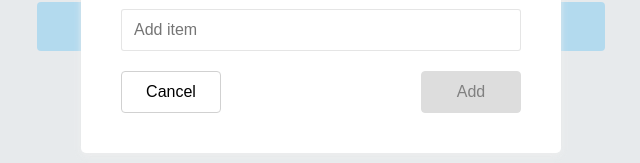
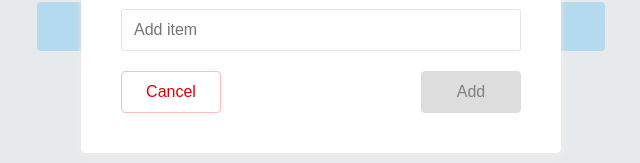
Before and after one commit to sergiofruto/supermarket-list, a React (Create React App) app: page / in a window 1280 px wide. Both pictures are taken after a click on the button "Add Item". Shown: the part 207-370 px from the top of the page, without its empty margins (319-959 px from the left). Built offline with nearby package versions, Linux system fonts and the light colour scheme.

Commit message:
added styles for the Cancel button

```diff
--- a/src/App.css
+++ b/src/App.css
@@ -5,6 +5,9 @@
   --color-white: #FFFFFF;
   --color-black: #222228;
   --color-blue: #00A8FF;
+  --color-red: #FFBABA;
+  --color-bright-red: #D8000C;
+
 }
 
 body {
@@ -162,6 +165,10 @@ body {
   color: rgba(0,0,0,.7);
 }
 
+button:focus {
+  outline: none;
+}
+
 .button-row {
   display: flex;
   justify-content: space-between
@@ -189,6 +196,17 @@ body {
 .btn.blue:hover,
 .btn.blue:focus {
   background-color: var(--color-blue);
+  color: var(--color-white);
+}
+
+.btn.red {
+  border: 1px solid var(--color-red);
+  color: var(--color-bright-red);
+}
+
+.btn.red:hover,
+.btn.red:focus {
+  background-color: var(--color-red);
   color: var(--color-white);
 }
 
--- a/src/components/Modal.js
+++ b/src/components/Modal.js
@@ -19,7 +19,7 @@ const Modal = ({
           onChange={handleInputChange}
         />
         <div className="button-row">
-          <button className="btn" onClick={handleCancel}>
+          <button className="btn red" onClick={handleCancel}>
             Cancel
           </button>
           <button
```
